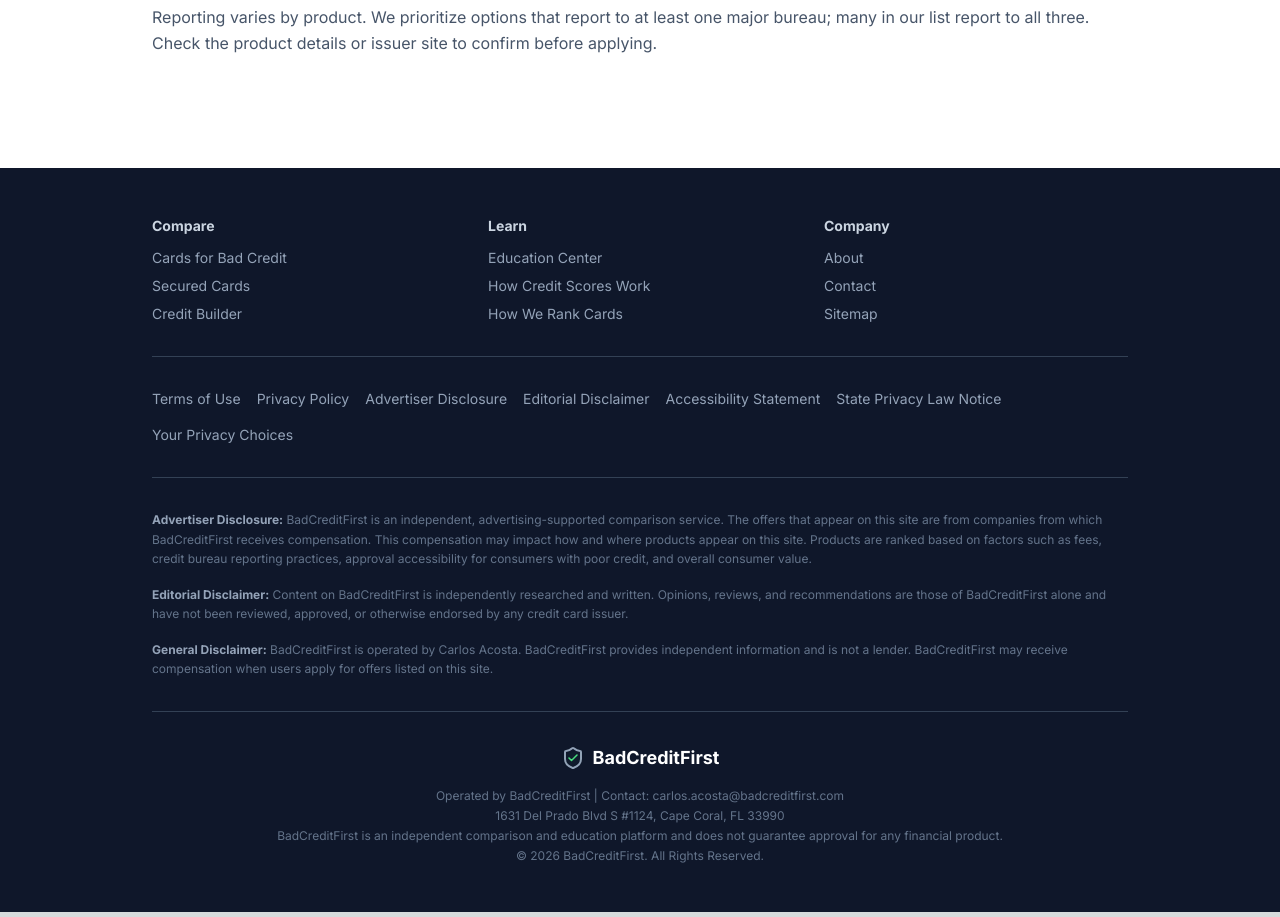
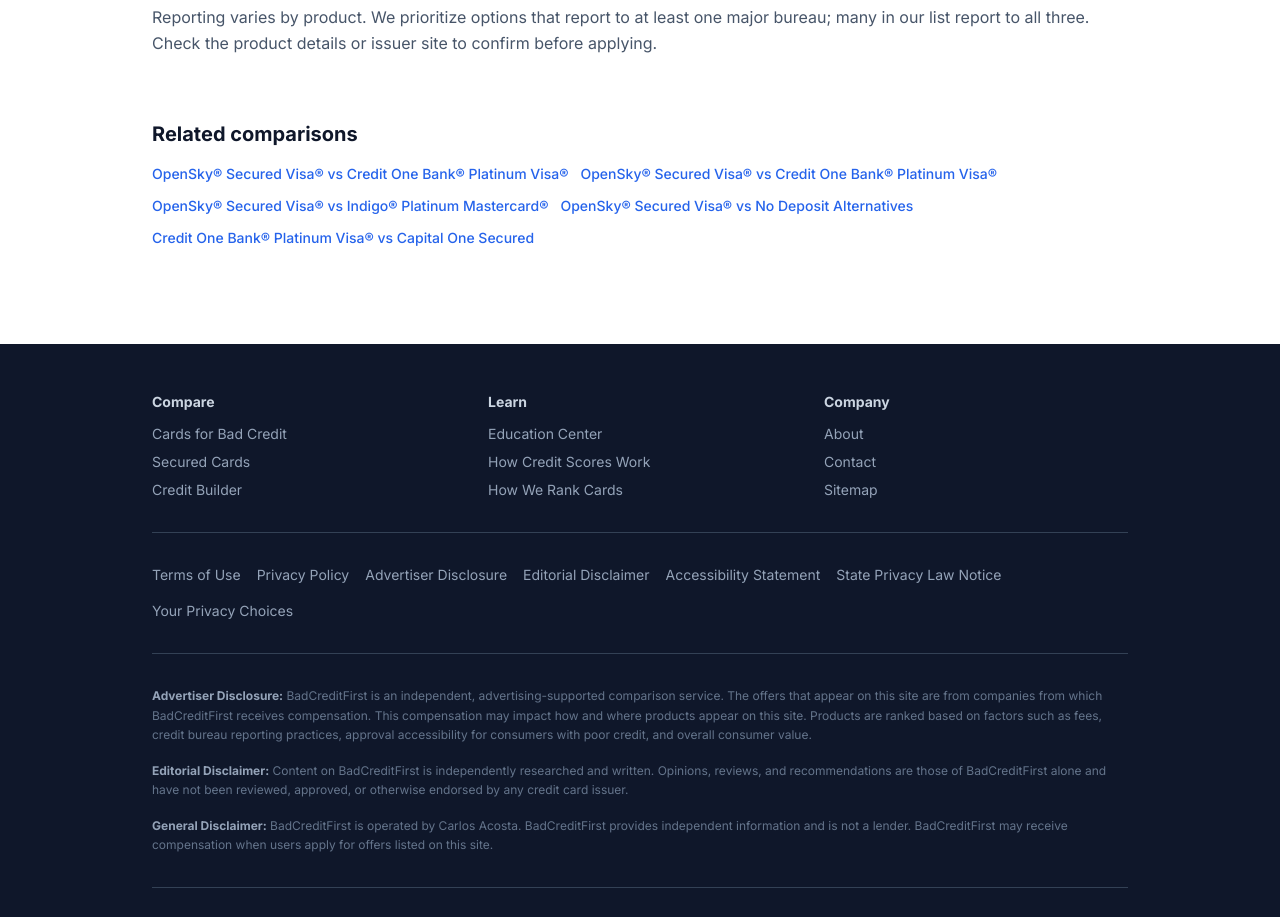
Before and after one commit to Holagpt-ai/badcreditfirst-v3, a Next.js app: page /credit-cards/category/bad-credit in a window 1280 px wide. Shown: the part 2880-3797 px from the top of the page. Built offline with nearby package versions, Linux system fonts and the light colour scheme.

Commit message:
seo: add contextual internal links to comparison pages

```diff
--- a/app/compare/[slug]/page.tsx
+++ b/app/compare/[slug]/page.tsx
@@ -1,5 +1,6 @@
+import Link from 'next/link';
 import { notFound } from 'next/navigation';
-import { getComparisonBySlug } from '@/data/comparisons';
+import { getComparisonBySlug, getRelatedComparisons } from '@/data/comparisons';
 import ComparisonHero from '@/components/compare/ComparisonHero';
 import SnapshotTable from '@/components/compare/SnapshotTable';
 import DecisionLogicSection from '@/components/compare/DecisionLogicSection';
@@ -31,6 +32,25 @@
           <SummaryTakeaway data={comparison} />
           <ComparisonCTAs data={comparison} />
           <MethodologyFooter />
+
+          {(() => {
+            const relatedLinks = getRelatedComparisons(slug, 3);
+            if (relatedLinks.length === 0) return null;
+            return (
+              <div className="mt-8 pt-8 border-t border-slate-200">
+                <h2 className="text-lg font-bold text-slate-900 mb-3">Related comparisons</h2>
+                <ul className="flex flex-wrap gap-3 text-sm">
+                  {relatedLinks.map(({ slug: compSlug, anchorText }) => (
+                    <li key={compSlug}>
+                      <Link href={`/compare/${compSlug}`} className="text-blue-600 hover:underline font-medium">
+                        {anchorText}
+                      </Link>
+                    </li>
+                  ))}
+                </ul>
+              </div>
+            );
+          })()}
         </div>
       </main>
     </div>
--- a/app/credit-cards/category/[slug]/page.tsx
+++ b/app/credit-cards/category/[slug]/page.tsx
@@ -1,8 +1,10 @@
 import type { Metadata } from 'next';
+import Link from 'next/link';
 import { notFound } from 'next/navigation';
 import DetailedCardRow from '../../../../components/DetailedCardRow';
 import { cardData } from '../../../../lib/card-data';
 import { categories, categoryContent } from '../../../../lib/categories';
+import { getComparisonsForCategory } from '../../../../data/comparisons';
 import { getCollectionPageSchema, getFAQSchema } from '../../../../lib/schema';
 
 const TRUST_SIGNAL_DATE = 'Updated Feb 2026';
@@ -35,6 +37,7 @@
   const filteredCards = cardData.filter((c) => c.categorySlug === slug);
   const categoryUrl = `/credit-cards/category/${slug}`;
   const itemUrls = filteredCards.map((c) => c.reviewUrl);
+  const relatedLinks = getComparisonsForCategory(slug, 5);
 
   const collectionSchema = getCollectionPageSchema({
     name: category.title,
@@ -58,7 +61,6 @@
       )}
       <main className="max-w-5xl mx-auto px-6 py-12">
         <article aria-labelledby="category-title">
-          {/* Hero: H1 + Trust Signals */}
           <header className="mb-10">
             <h1 id="category-title" className="text-4xl font-bold tracking-tight text-slate-900 mb-3">
               {category.title}
@@ -68,7 +70,6 @@
             </p>
           </header>
 
-          {/* Quick Answer Box (Featured Snippet target) — 2–3 sentences */}
           <section id="quick-answer" className="mb-10 p-6 bg-slate-50 border border-slate-200 rounded-xl">
             <h2 className="text-lg font-bold text-slate-900 mb-3">
               Quick Answer
@@ -78,7 +79,6 @@
             </p>
           </section>
 
-          {/* Who This Is For / Not For */}
           <section id="who-this-is-for" className="mb-10 grid grid-cols-1 md:grid-cols-2 gap-8">
             <div>
               <h2 className="text-xl font-bold text-slate-900 mb-4">
@@ -102,7 +102,6 @@
             </div>
           </section>
 
-          {/* Methodology Summary: How We Chose These Cards (Approval, Fees, Reporting) */}
           <section id="methodology" className="mb-10">
             <h2 className="text-xl font-bold text-slate-900 mb-4">
               How We Chose These Cards
@@ -123,7 +122,6 @@
             </ul>
           </section>
 
-          {/* Card List */}
           <section id="card-list" className="mb-12" aria-label="Product comparison">
             <h2 className="text-xl font-bold text-slate-900 mb-4">
               Compare Options
@@ -147,7 +145,6 @@
             </div>
           </section>
 
-          {/* Deep Education: How This Category Helps Rebuild Credit (~400 words) */}
           <section id="deep-education" className="mb-10">
             <h2 className="text-xl font-bold text-slate-900 mb-4">
               How This Category Helps Rebuild Credit
@@ -159,7 +156,6 @@
             </div>
           </section>
 
-          {/* Risks & Downsides (Warning: fees, locked deposits) */}
           <section id="risks-downsides" className="mb-10">
             <h2 className="text-xl font-bold text-slate-900 mb-4">
               Risks & Downsides
@@ -172,7 +168,6 @@
             </div>
           </section>
 
-          {/* Graduation Path: What to Apply For Next */}
           <section id="graduation-path" className="mb-10">
             <h2 className="text-xl font-bold text-slate-900 mb-4">
               What to Apply For Next
@@ -182,7 +177,6 @@
             </p>
           </section>
 
-          {/* FAQs: 3–5 Q&A with JSON-LD Schema (injected above) */}
           <section id="faq" className="mb-12">
             <h2 className="text-xl font-bold text-slate-900 mb-4">
               Frequently Asked Questions
@@ -201,6 +195,23 @@
               ))}
             </dl>
           </section>
+
+          {relatedLinks.length > 0 && (
+            <section id="related-comparisons" className="mb-12">
+              <h2 className="text-xl font-bold text-slate-900 mb-4">
+                Related comparisons
+              </h2>
+              <ul className="flex flex-wrap gap-3 text-sm">
+                {relatedLinks.map(({ slug: compSlug, anchorText }) => (
+                  <li key={compSlug}>
+                    <Link href={`/compare/${compSlug}`} className="text-blue-600 hover:underline font-medium">
+                      {anchorText}
+                    </Link>
+                  </li>
+                ))}
+              </ul>
+            </section>
+          )}
         </article>
       </main>
     </div>
--- a/data/comparisons/index.ts
+++ b/data/comparisons/index.ts
@@ -3,6 +3,7 @@
  * Source of truth for all comparison slugs.
  */
 import type { ComparisonPage } from './opensky-vs-credit-one';
+import { getCardBySlug } from '@/lib/card-data';
 
 import openskyVsCreditOne from './opensky-vs-credit-one';
 import openskyVsCapitalOneSecured from './opensky-vs-capital-one-secured';
@@ -63,3 +64,51 @@
 export function getComparisonBySlug(slug: string): ComparisonPage | undefined {
   return comparisons[slug];
 }
+
+export interface ComparisonLink {
+  slug: string;
+  anchorText: string;
+}
+
+/** Returns 2–3 comparison links where the given card slug appears. */
+export function getComparisonsForCard(cardSlug: string, max = 3): ComparisonLink[] {
+  const links: ComparisonLink[] = [];
+  for (const comp of Object.values(comparisons)) {
+    if (links.length >= max) break;
+    if (comp.entityA.slug === cardSlug || comp.entityB.slug === cardSlug) {
+      links.push({ slug: comp.slug, anchorText: `${comp.entityA.name} vs ${comp.entityB.name}` });
+    }
+  }
+  return links;
+}
+
+function entitySlugMatchesCategory(entitySlug: string, categorySlug: string): boolean {
+  if (entitySlug === categorySlug) return true;
+  const card = getCardBySlug(entitySlug);
+  return card?.categorySlug === categorySlug;
+}
+
+/** Returns 3–5 comparison links relevant to the given category slug. */
+export function getComparisonsForCategory(categorySlug: string, max = 5): ComparisonLink[] {
+  const links: ComparisonLink[] = [];
+  for (const comp of Object.values(comparisons)) {
+    if (links.length >= max) break;
+    const aMatches = entitySlugMatchesCategory(comp.entityA.slug, categorySlug);
+    const bMatches = entitySlugMatchesCategory(comp.entityB.slug, categorySlug);
+    if (aMatches || bMatches) {
+      links.push({ slug: comp.slug, anchorText: `${comp.entityA.name} vs ${comp.entityB.name}` });
+    }
+  }
+  return links;
+}
+
+/** Returns 3 other comparison links, excluding the current slug. */
+export function getRelatedComparisons(currentSlug: string, max = 3): ComparisonLink[] {
+  const links: ComparisonLink[] = [];
+  for (const comp of Object.values(comparisons)) {
+    if (links.length >= max) break;
+    if (comp.slug === currentSlug) continue;
+    links.push({ slug: comp.slug, anchorText: `${comp.entityA.name} vs ${comp.entityB.name}` });
+  }
+  return links;
+}
```
Also changed, not shown: app/credit-cards/review/[slug]/page.tsx (+19 -10 lines).
